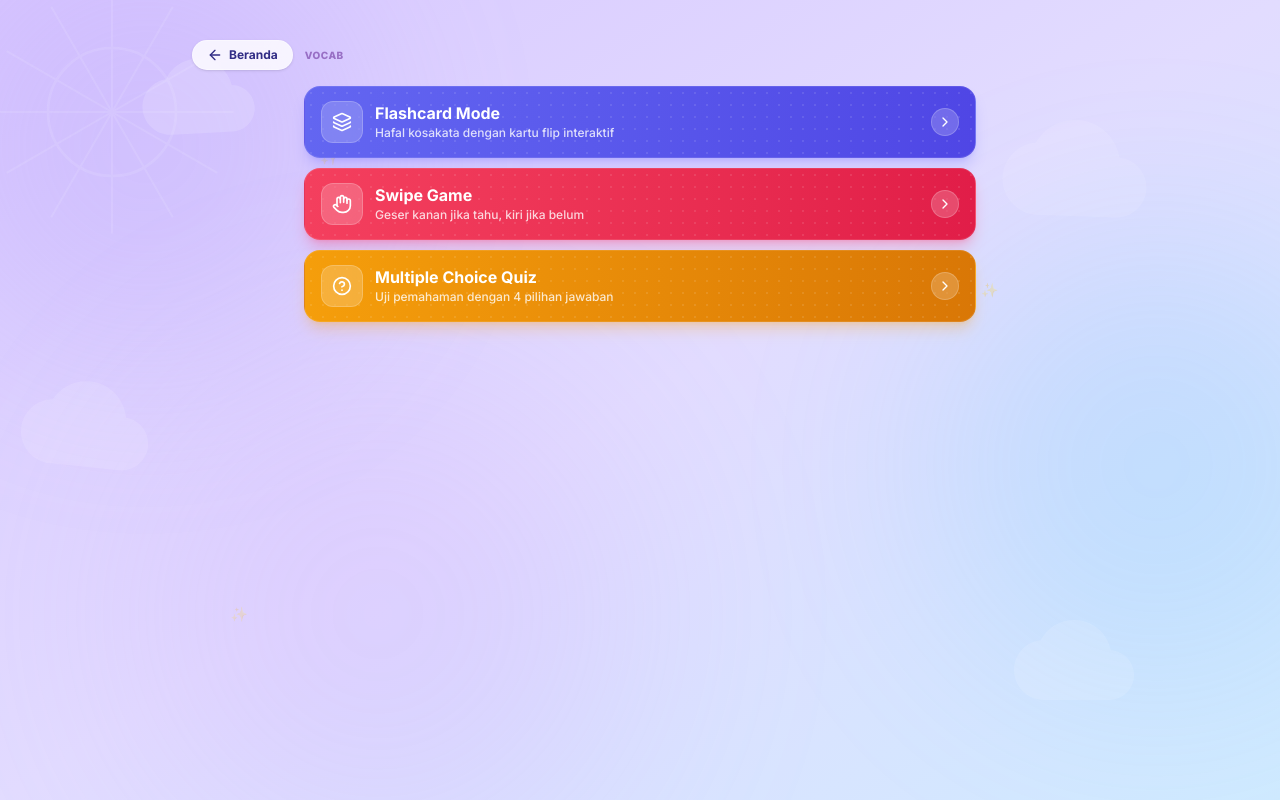
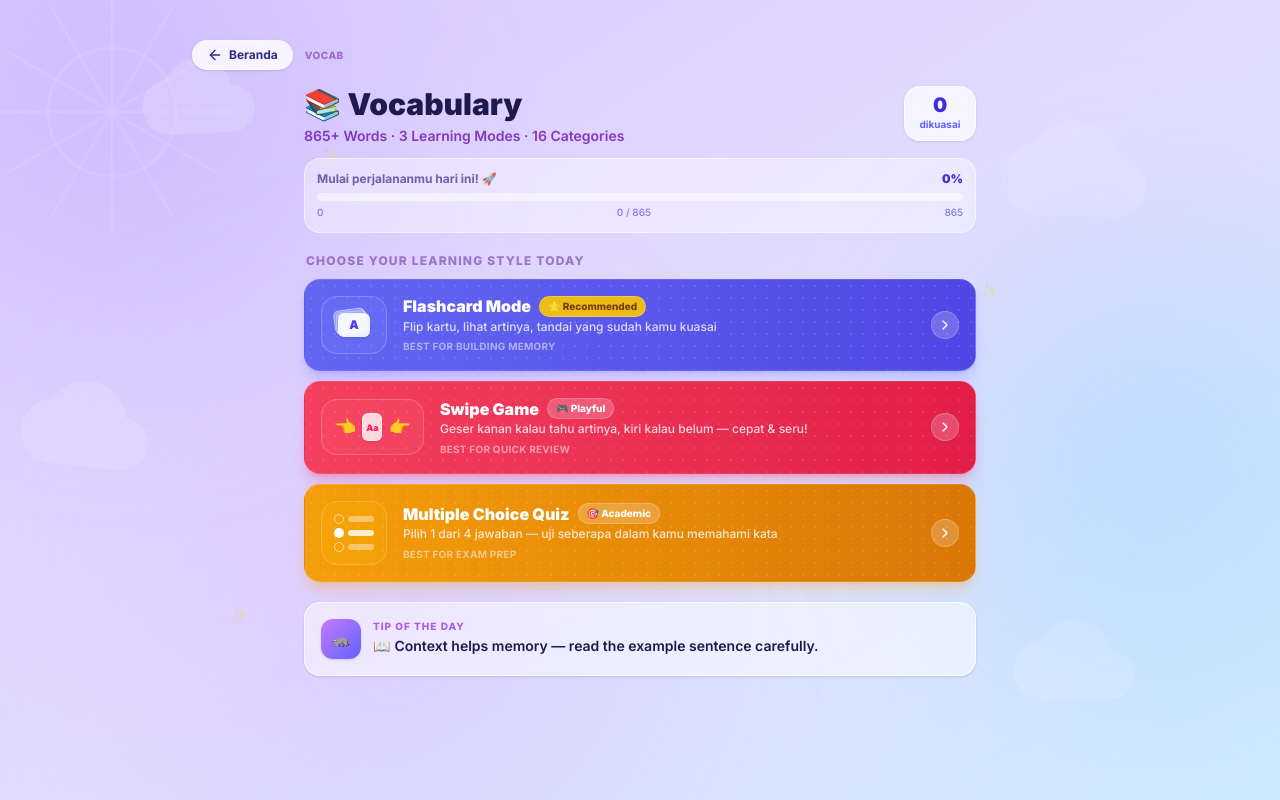
Before and after one commit to AbdulGhoni109/Raccly, a React (Vite) app: page /vocabulary in a window 1280 px wide. Built offline with nearby package versions, Linux system fonts and the light colour scheme.

Commit message:
feat(vocabulary): revamp Step 1 UI — rich header with progress bar, distinct mode cards with personality, daily tip section

```diff
--- a/src/pages/Vocabulary.jsx
+++ b/src/pages/Vocabulary.jsx
@@ -36,12 +36,25 @@ import { useMascot } from '../contexts/MascotContext';
 
 import BackgroundClouds from '../components/BackgroundClouds';
 
+const DAILY_TIPS = [
+  { tip: "Don't just memorize — use the word in a sentence today!", emoji: "✍️" },
+  { tip: "Learning 3 new words a day = 1,000+ words in a year.", emoji: "📈" },
+  { tip: "Say the word out loud. Your mouth remembers too!", emoji: "🗣️" },
+  { tip: "Try to use a new word when texting a friend today.", emoji: "💬" },
+  { tip: "Review yesterday's words before learning new ones.", emoji: "🔁" },
+  { tip: "Context helps memory — read the example sentence carefully.", emoji: "📖" },
+  { tip: "Mastering 5 categories already? You're ahead of the curve!", emoji: "🏆" },
+];
+
 export default function Vocabulary() {
   const { setMascotMessage } = useMascot();
   const [vocabProgress] = useLocalStorage('raccly_vocab_progress', {});
 
   const [selectedMode, setSelectedMode] = useState(null); // 'flashcard' | 'swipe' | 'quiz' | null
   const [selectedCategory, setSelectedCategory] = useState(null); // string | null
+
+  // Pick a stable daily tip (changes by day, not by render)
+  const dailyTip = DAILY_TIPS[new Date().getDate() % DAILY_TIPS.length];
 
   useEffect(() => {
     if (!selectedMode) {
@@ -57,26 +70,69 @@ export default function Vocabulary() {
     {
       id: 'flashcard',
       title: 'Flashcard Mode',
-      description: 'Hafal kosakata dengan kartu flip interaktif',
-      icon: <Layers className="w-5 h-5 text-white" />,
+      description: 'Flip kartu, lihat artinya, tandai yang sudah kamu kuasai',
+      tagline: 'Best for building memory',
+      icon: (
+        <div className="relative w-10 h-8">
+          <div className="w-8 h-6 bg-white/30 rounded-md border border-white/40 absolute top-0 left-0 rotate-[-8deg]" />
+          <div className="w-8 h-6 bg-white/20 rounded-md border border-white/30 absolute top-0.5 left-0.5 rotate-[-4deg]" />
+          <div className="w-8 h-6 bg-white/90 rounded-md flex items-center justify-center absolute top-1 left-1 shadow-sm">
+            <span className="text-indigo-600 font-black text-xs">A</span>
+          </div>
+        </div>
+      ),
+      badge: '⭐ Recommended',
+      badgeBg: 'bg-yellow-400/90 text-yellow-900',
       gradient: 'from-[#6366F1] to-[#4F46E5]',
-      shadow: 'shadow-indigo-500/25'
+      shadow: 'shadow-indigo-500/25',
+      accent: 'bg-indigo-400/20',
     },
     {
       id: 'swipe',
       title: 'Swipe Game',
-      description: 'Geser kanan jika tahu, kiri jika belum',
-      icon: <Hand className="w-5 h-5 text-white" />,
+      description: 'Geser kanan kalau tahu artinya, kiri kalau belum — cepat & seru!',
+      tagline: 'Best for quick review',
+      icon: (
+        <div className="flex items-center gap-1">
+          <span className="text-lg leading-none">👈</span>
+          <div className="w-5 h-7 bg-white/80 rounded-md border border-white/40 shadow-sm flex items-center justify-center mx-0.5">
+            <span className="text-rose-500 font-black text-[9px]">Aa</span>
+          </div>
+          <span className="text-lg leading-none">👉</span>
+        </div>
+      ),
+      badge: '🎮 Playful',
+      badgeBg: 'bg-white/20 text-white',
       gradient: 'from-[#F43F5E] to-[#E11D48]',
-      shadow: 'shadow-rose-500/25'
+      shadow: 'shadow-rose-500/25',
+      accent: 'bg-rose-400/20',
     },
     {
       id: 'quiz',
       title: 'Multiple Choice Quiz',
-      description: 'Uji pemahaman dengan 4 pilihan jawaban',
-      icon: <HelpCircle className="w-5 h-5 text-white" />,
+      description: 'Pilih 1 dari 4 jawaban — uji seberapa dalam kamu memahami kata',
+      tagline: 'Best for exam prep',
+      icon: (
+        <div className="space-y-1 w-10">
+          <div className="flex items-center gap-1">
+            <div className="w-2.5 h-2.5 rounded-full border border-white/60 flex-shrink-0" />
+            <div className="h-1.5 bg-white/40 rounded flex-1" />
+          </div>
+          <div className="flex items-center gap-1">
+            <div className="w-2.5 h-2.5 rounded-full bg-white flex-shrink-0" />
+            <div className="h-1.5 bg-white/80 rounded flex-1" />
+          </div>
+          <div className="flex items-center gap-1">
+            <div className="w-2.5 h-2.5 rounded-full border border-white/60 flex-shrink-0" />
+            <div className="h-1.5 bg-white/40 rounded flex-1" />
+          </div>
+        </div>
+      ),
+      badge: '🎯 Academic',
+      badgeBg: 'bg-white/20 text-white',
       gradient: 'from-[#F59E0B] to-[#D97706]',
-      shadow: 'shadow-amber-500/25'
+      shadow: 'shadow-amber-500/25',
+      accent: 'bg-amber-400/20',
     },
   ];
 
@@ -179,7 +235,6 @@ export default function Vocabulary() {
     }
   };
 
-  // Pre-calculate stats per category in a single pass O(N) instead of O(N*C) filter per render
   const categoryStats = React.useMemo(() => {
     const stats = {};
     for (let i = 0; i < vocabularyData.length; i++) {
@@ -213,20 +268,36 @@ export default function Vocabulary() {
 
   const getActiveModeObj = () => modes.find(m => m.id === selectedMode);
 
-  // Filtered vocabulary list for Step 3 (memoized to keep reference stable)
   const filteredVocab = React.useMemo(() => {
     return selectedCategory
       ? vocabularyData.filter(v => v.category === selectedCategory)
       : [];
   }, [selectedCategory]);
 
+  const totalWords = vocabularyData.length;
+  const masteredWords = React.useMemo(
+    () => Object.values(vocabProgress).filter(Boolean).length,
+    [vocabProgress]
+  );
+  const masteredPct = totalWords > 0 ? Math.round((masteredWords / totalWords) * 100) : 0;
+
+  const progressLabel = masteredPct === 0
+    ? "Mulai perjalananmu hari ini! 🚀"
+    : masteredPct < 25
+    ? "Awal yang bagus, terus semangat! 💪"
+    : masteredPct < 50
+    ? "Sedikit lagi sampai setengahnya! 🔥"
+    : masteredPct < 75
+    ? "Lebih dari separuh — luar biasa! ⭐"
+    : masteredPct < 100
+    ? "Hampir selesai, kamu keren banget! 🏆"
+    : "Semua kata dikuasai! Legend! 🎉";
+
   return (
     <div className="min-h-screen bg-gradient-to-br from-[#D8C7FF] via-[#E2DCFF] to-[#D0EAFF] text-slate-800 p-4 sm:p-6 md:p-10 relative z-0 overflow-hidden">
 
-      {/* Background Watermark & Clouds */}
       <BackgroundClouds />
 
-      {/* Header & Navigation — Only shown when NOT in active exercise mode */}
       {(!selectedMode || !selectedCategory) && (
         <header className="max-w-4xl mx-auto mb-4 flex items-center gap-3">
           {!selectedMode ? (
@@ -244,7 +315,6 @@ export default function Vocabulary() {
             </button>
           )}
 
-          {/* Breadcrumb */}
           <div className="text-[10px] font-extrabold text-purple-900/50 flex items-center gap-1 uppercase tracking-wider min-w-0 overflow-hidden">
             <span className="truncate">Vocab</span>
             {selectedMode && (
@@ -260,7 +330,6 @@ export default function Vocabulary() {
       <main className="max-w-4xl mx-auto pb-8">
         <AnimatePresence mode="wait">
 
-          {/* STEP 1 — Pilih Mode */}
           {!selectedMode && (
             <motion.div
               key="step-1"
@@ -268,41 +337,114 @@ export default function Vocabulary() {
               animate={{ opacity: 1, y: 0 }}
               exit={{ opacity: 0, y: -15 }}
               transition={{ duration: 0.3 }}
-              className="space-y-2.5 max-w-2xl mx-auto"
+              className="max-w-2xl mx-auto"
             >
-              {modes.map((mode) => (
-                <button
+              <motion.div
+                initial={{ opacity: 0, y: -10 }}
+                animate={{ opacity: 1, y: 0 }}
+                transition={{ duration: 0.4 }}
+                className="mb-5"
+              >
+                <div className="flex items-start justify-between gap-3">
+                  <div>
+                    <h1 className="text-2xl md:text-3xl font-black text-indigo-950 leading-tight">
+                      📚 Vocabulary
+                    </h1>
+                    <p className="text-purple-800/80 font-semibold text-sm mt-0.5">
+                      {vocabularyData.length}+ Words · 3 Learning Modes · {Object.keys(categoryConfig).length} Categories
+                    </p>
+                  </div>
+                  <div className="flex-shrink-0 bg-white/70 sm:backdrop-blur-md rounded-2xl px-3 py-2 border border-white/60 shadow-sm text-center min-w-[72px]">
+                    <div className="text-xl font-black text-indigo-700 leading-none">{masteredWords}</div>
+                    <div className="text-[10px] text-indigo-500 font-bold mt-0.5">dikuasai</div>
+                  </div>
+                </div>
+
+                <div className="mt-3 bg-white/40 rounded-2xl p-3 border border-white/50">
+                  <div className="flex items-center justify-between mb-1.5">
+                    <span className="text-xs font-bold text-indigo-900/70">{progressLabel}</span>
+                    <span className="text-xs font-black text-indigo-700">{masteredPct}%</span>
+                  </div>
+                  <div className="w-full bg-white/50 rounded-full h-2 overflow-hidden">
+                    <motion.div
+                      className="bg-gradient-to-r from-indigo-500 to-purple-500 h-2 rounded-full"
+                      initial={{ width: 0 }}
+                      animate={{ width: `${masteredPct}%` }}
+                      transition={{ duration: 0.8, ease: "easeOut", delay: 0.2 }}
+                    />
+                  </div>
+                  <div className="flex justify-between mt-1">
+                    <span className="text-[10px] text-indigo-700/60 font-medium">0</span>
+                    <span className="text-[10px] text-indigo-700/60 font-medium">{masteredWords} / {totalWords}</span>
+                    <span className="text-[10px] text-indigo-700/60 font-medium">{totalWords}</span>
+                  </div>
+                </div>
+              </motion.div>
+
+              <p className="text-xs font-extrabold text-purple-900/50 uppercase tracking-widest mb-2.5 px-0.5">
+                Choose your learning style today
+              </p>
+
+              <div className="space-y-2.5">
+                {modes.map((mode, idx) => (
+                  <motion.button
                     key={mode.id}
+                    initial={{ opacity: 0, y: 10 }}
+                    animate={{ opacity: 1, y: 0 }}
+                    transition={{ duration: 0.3, delay: idx * 0.07 }}
                     onClick={() => setSelectedMode(mode.id)}
                     className="group block w-full outline-none text-left"
                   >
                     <motion.div
                       whileHover={{ scale: 1.02, y: -3 }}
                       whileTap={{ scale: 0.98 }}
-                    className={`bg-gradient-to-r ${mode.gradient} px-4 py-3.5 rounded-2xl text-white shadow-md sm:shadow-lg ${mode.shadow} flex items-center justify-between cursor-pointer relative overflow-hidden transition-all duration-300 border border-white/10`}
+                      className={`bg-gradient-to-r ${mode.gradient} px-4 py-4 rounded-2xl text-white shadow-md sm:shadow-lg ${mode.shadow} flex items-center gap-4 cursor-pointer relative overflow-hidden transition-shadow duration-300 border border-white/10`}
                     >
-                    <div className="absolute inset-0 opacity-10 bg-[radial-gradient(#fff_1px,transparent_1px)] [background-size:12px_12px] pointer-events-none"></div>
+                      <div className="absolute inset-0 opacity-10 bg-[radial-gradient(#fff_1px,transparent_1px)] [background-size:12px_12px] pointer-events-none" />
 
-                    <div className="flex items-center gap-3 relative z-10">
-                      <div className="bg-white/20 sm:backdrop-blur-md p-2.5 rounded-xl border border-white/20 flex-shrink-0 group-hover:scale-110 transition-transform">
+                      <div className={`${mode.accent} p-3 rounded-2xl flex items-center justify-center flex-shrink-0 border border-white/20 group-hover:scale-110 transition-transform duration-200 min-w-[56px] min-h-[56px]`}>
                         {mode.icon}
                       </div>
-                      <div>
-                        <h3 className="text-base font-bold text-white leading-tight">{mode.title}</h3>
-                        <p className="text-white/80 text-xs font-medium mt-0.5">{mode.description}</p>
+
+                      <div className="flex-1 min-w-0 relative z-10">
+                        <div className="flex items-center gap-2 flex-wrap mb-0.5">
+                          <h3 className="text-base font-black text-white leading-tight">{mode.title}</h3>
+                          <span className={`text-[10px] font-extrabold px-2 py-0.5 rounded-full ${mode.badgeBg} border border-white/20`}>
+                            {mode.badge}
+                          </span>
                         </div>
+                        <p className="text-white/80 text-xs font-medium leading-snug">{mode.description}</p>
+                        <p className="text-white/50 text-[10px] font-bold mt-1 uppercase tracking-wide">{mode.tagline}</p>
                       </div>
 
-                    <div className="w-7 h-7 rounded-full bg-white/20 sm:backdrop-blur-md flex items-center justify-center flex-shrink-0 group-hover:translate-x-1 transition-transform border border-white/20 relative z-10">
+                      <div className="w-7 h-7 rounded-full bg-white/20 flex items-center justify-center flex-shrink-0 group-hover:translate-x-1 transition-transform border border-white/20 relative z-10">
                         <ChevronRight className="w-4 h-4 text-white" />
                       </div>
                     </motion.div>
-                </button>
+                  </motion.button>
                 ))}
+              </div>
+
+              <motion.div
+                initial={{ opacity: 0, y: 10 }}
+                animate={{ opacity: 1, y: 0 }}
+                transition={{ duration: 0.4, delay: 0.35 }}
+                className="mt-5 bg-white/50 border border-white/70 rounded-2xl p-4 flex items-start gap-3 shadow-sm"
+              >
+                <div className="w-10 h-10 bg-gradient-to-br from-purple-400 to-indigo-500 rounded-xl flex items-center justify-center flex-shrink-0 shadow-sm">
+                  <span className="text-base">🦝</span>
+                </div>
+                <div className="min-w-0">
+                  <p className="text-[10px] font-extrabold text-purple-700/60 uppercase tracking-widest mb-0.5">Tip of the Day</p>
+                  <p className="text-indigo-950 font-semibold text-sm leading-snug">
+                    <span className="mr-1">{dailyTip.emoji}</span>
+                    {dailyTip.tip}
+                  </p>
+                </div>
+              </motion.div>
             </motion.div>
           )}
 
-          {/* STEP 2 — Pilih Kelompok */}
           {selectedMode && !selectedCategory && (
             <motion.div
               key="step-2"
@@ -358,7 +500,6 @@ export default function Vocabulary() {
 
           )}
 
-          {/* STEP 3 — Mode Latihan */}
           {selectedMode && selectedCategory && (
             <motion.div
               key="step-3"
```
Lines whose indentation alone changed are shown as unchanged.
